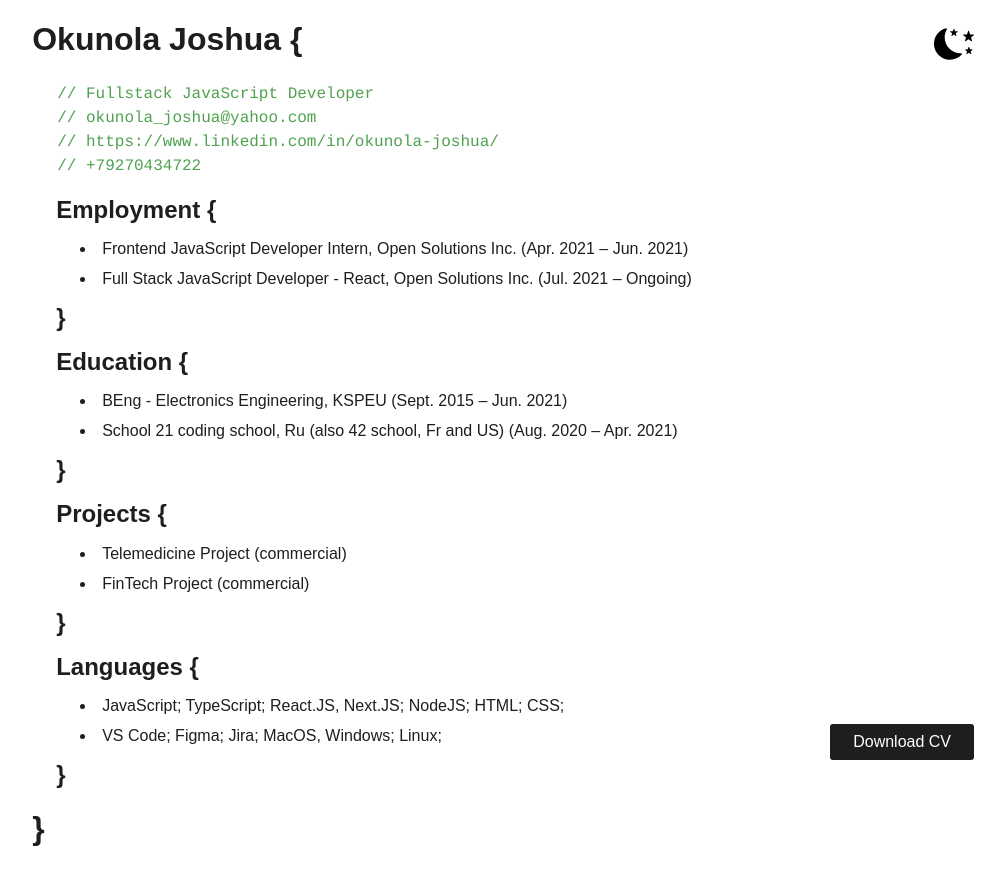
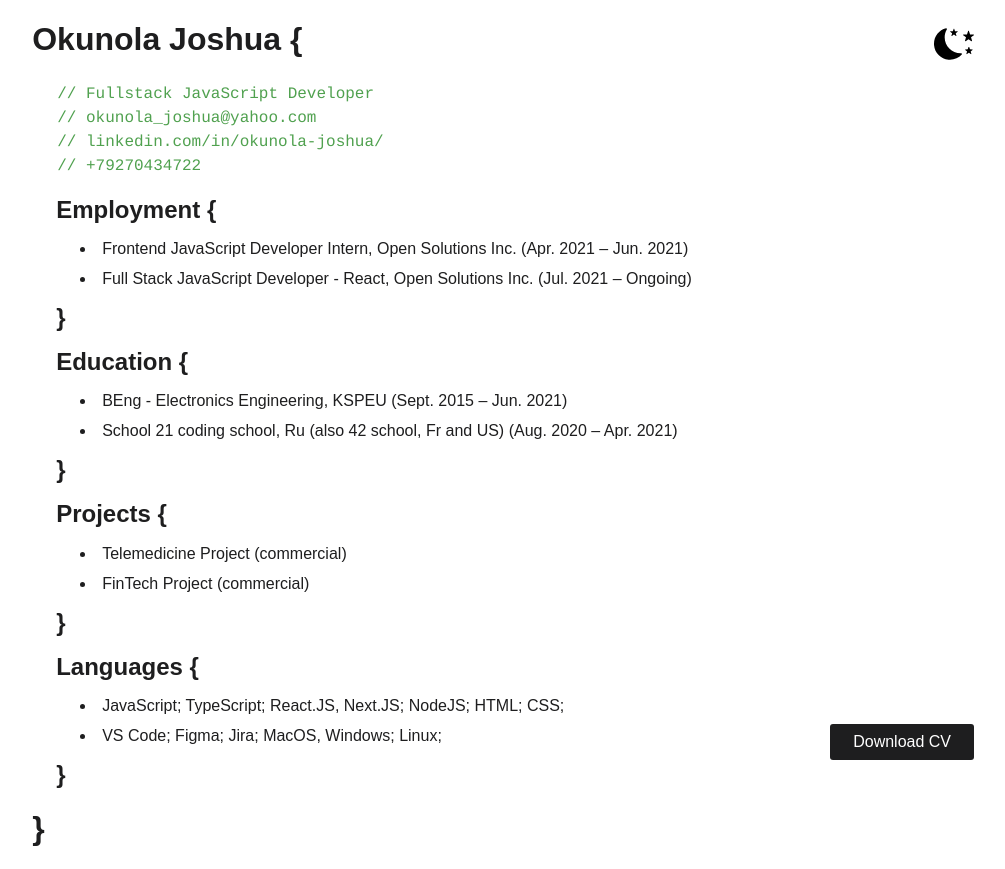
Before and after one commit to AfoeJoe/code-portfolio, a Next.js app: page / in a window 1280 px wide. Shown: the whole page, without its empty margins (266-1271 px from the left). Built offline with nearby package versions, Linux system fonts and the light colour scheme.

Commit message:
link added

```diff
--- a/components/Comment/Comment.module.css
+++ b/components/Comment/Comment.module.css
@@ -1,11 +1,13 @@
-
 .comment {
-   color: var(--comment-color);
-   padding: 5px 24px;
-   margin: var(--base-width);
-    font-family: var(--comment-font);
+  color: var(--comment-color);
+  padding: 5px 24px;
+  margin: var(--base-width);
+  font-family: var(--comment-font);
+  word-break: break-all;
+  display: block;
+  text-decoration: none;
 }
 
-.comment + .comment{
+.comment + .comment {
   padding-top: 0;
 }
--- a/components/Comment/Comment.tsx
+++ b/components/Comment/Comment.tsx
@@ -1,11 +1,23 @@
+import Link from 'next/link';
 import styles from './Comment.module.css';
 
 interface IComment {
   type: 'comment' | 'code';
   content: string;
+  link?: string;
 }
-const Comment: React.FC<IComment> = ({ type, content }) => {
-  return <pre className={styles.comment}>&#x2f;&#x2f; {content}</pre>;
+const Comment: React.FC<IComment> = ({ type, content, link }) => {
+  return (
+    <>
+      {link ? (
+        <Link href={link}>
+          <a className={styles.comment}>&#x2f;&#x2f; {content}</a>
+        </Link>
+      ) : (
+        <span className={styles.comment}>&#x2f;&#x2f; {content}</span>
+      )}
+    </>
+  );
 };
 
 export default Comment;
--- a/components/PageBuilder/PageBuilder.tsx
+++ b/components/PageBuilder/PageBuilder.tsx
@@ -70,7 +70,14 @@ const PageBuilder: React.FC<IPageBuilder> = ({ data, order = 0 }) => {
           </div>
         );
       case 'comment':
-        return <Comment content={(other as CommentProps).content} key={key} type="code" />;
+        return (
+          <Comment
+            content={(other as CommentProps).content}
+            key={key}
+            link={(other as CommentProps).link}
+            type="code"
+          />
+        );
 
       default:
         return <CodeLine content={(other as LineProps).content} key={key} {...other} />;
--- a/data.ts
+++ b/data.ts
@@ -14,6 +14,7 @@ export type BlockProps = {
 export type CommentProps = {
   type: 'comment';
   content: string;
+  link?: string;
 };
 
 export type LineProps = {
@@ -37,10 +38,12 @@ const data: CustomNode = {
       key11: {
         type: 'comment',
         content: 'okunola_joshua@yahoo.com',
+        link: 'mailto:okunola_joshua@yahoo.com',
       },
       key12: {
         type: 'comment',
-        content: 'https://www.linkedin.com/in/okunola-joshua/',
+        content: 'linkedin.com/in/okunola-joshua/',
+        link: 'https://www.linkedin.com/in/okunola-joshua/',
       },
       key13: {
         type: 'comment',
```
